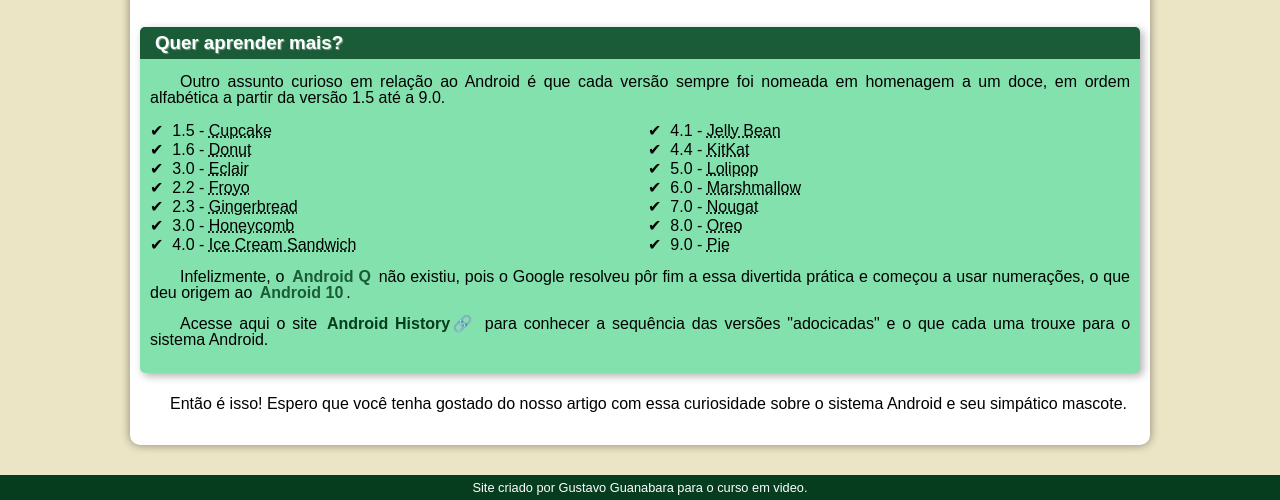
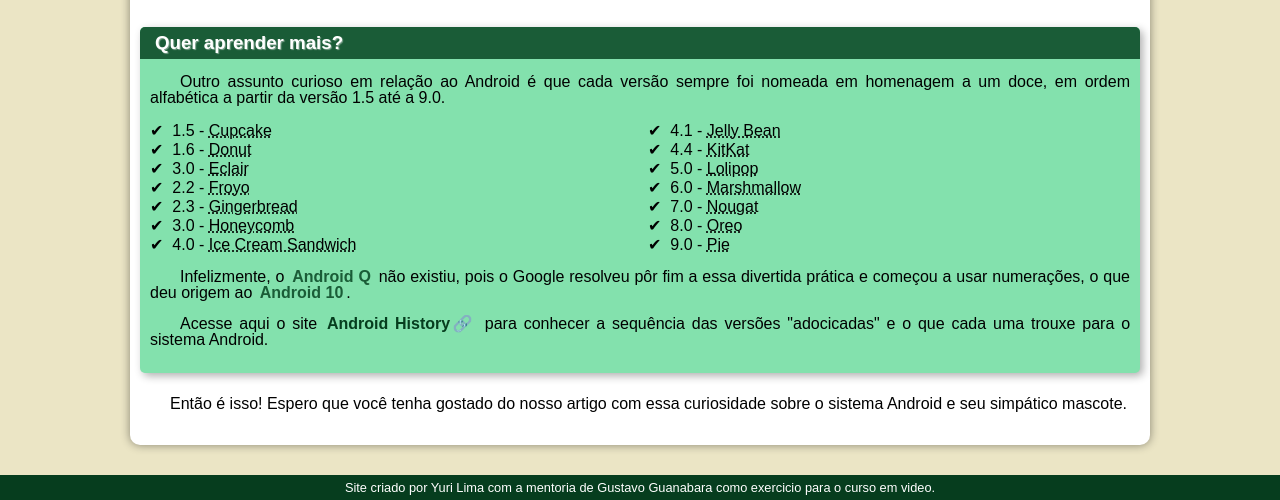
Before and after one commit to YuriLima66/projeto-android, a plain HTML site: page index.html in a window 1280 px wide. Shown: the part 2197-2697 px from the top of the page. Drawn offline with Linux system fonts and the light colour scheme; a web font is replaced by a local one.

Commit message:
Update index.html

```diff
--- a/index.html
+++ b/index.html
@@ -113,7 +113,7 @@
         </article>
     </main>
     <footer>
-        Site criado por <a href="https://github.com/gustavoguanabara" target="_blank">Gustavo Guanabara</a> para o <a href="https://www.youtube.com/channel/UCrWvhVmt0Qac3HgsjQK62FQ" target="_blank">curso em video</a>.
+        Site criado por <a href="https://github.com/YuriLima66" target="_blank" rel="noopener noreferrer">Yuri Lima</a> com a mentoria de <a href="https://github.com/gustavoguanabara" target="_blank">Gustavo Guanabara</a> como exercicio para o <a href="https://www.youtube.com/channel/UCrWvhVmt0Qac3HgsjQK62FQ" target="_blank">curso em video</a>.
     </footer>
 
 </body>
```
